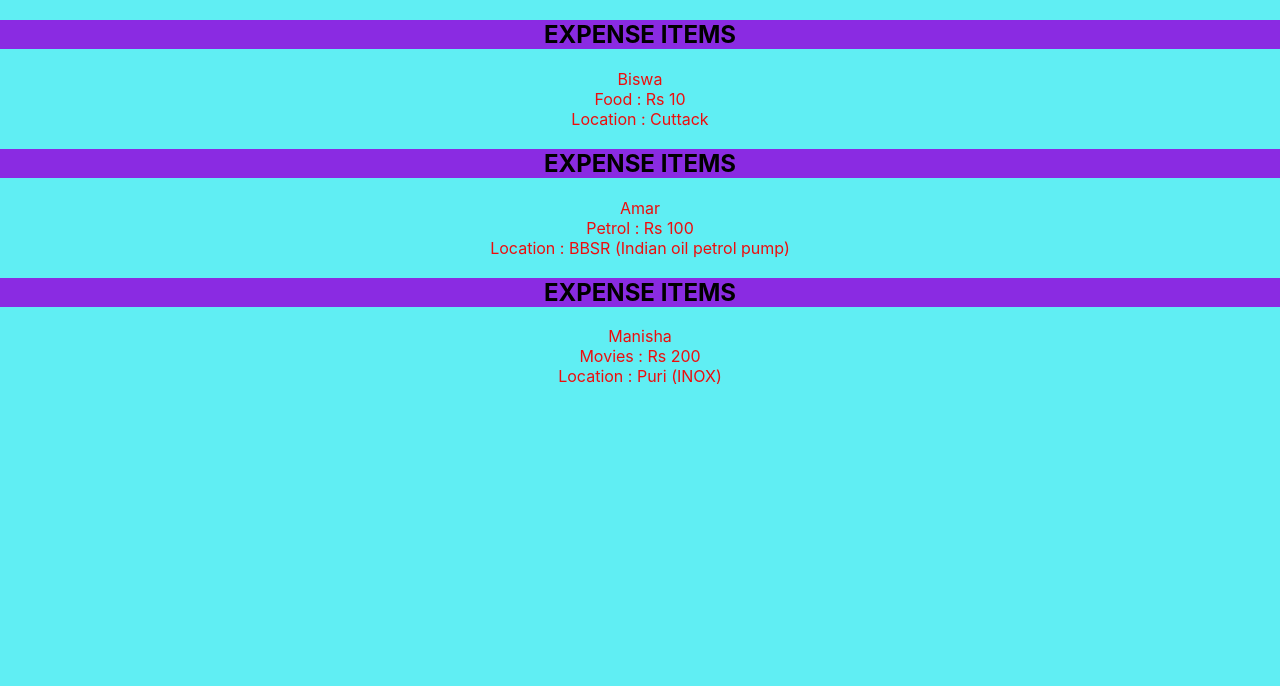
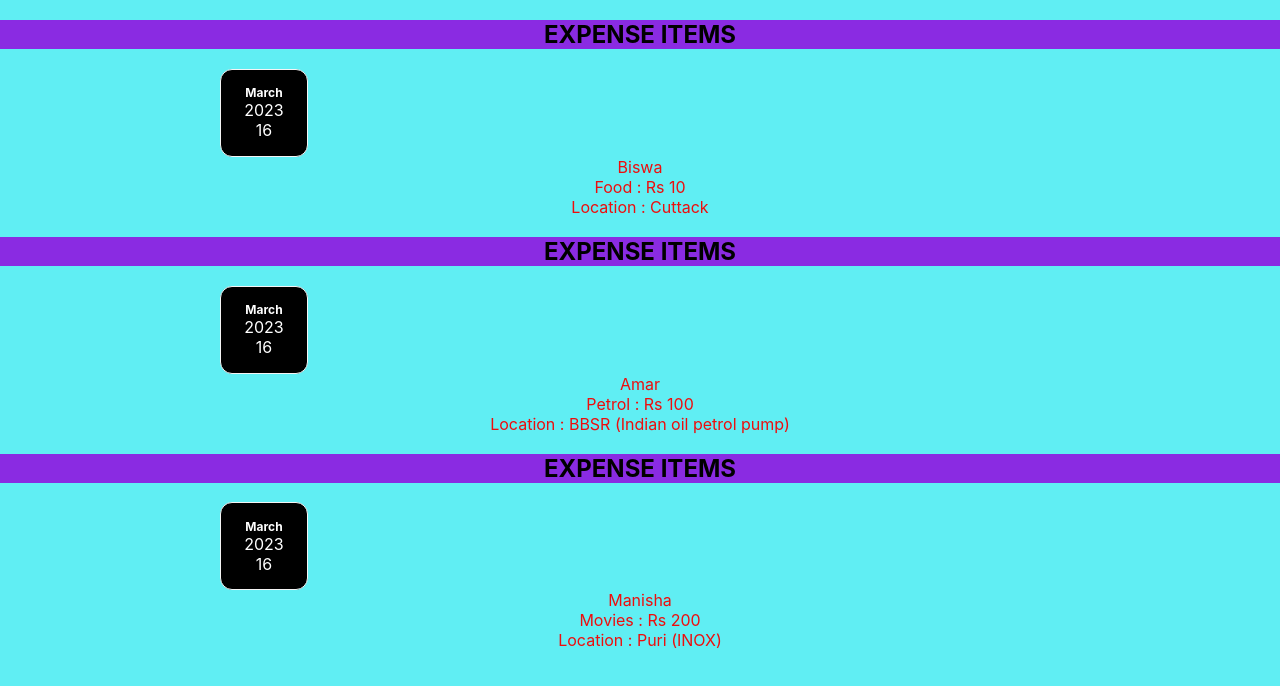
Before and after one commit to biswaa143/React-Basic, a React (Create React App) app: page / in a window 1280 px wide. Shown: the top 686 px of the page. Built offline with nearby package versions, Linux system fonts and the light colour scheme.

Commit message:
Added Date format

```diff
--- a/src/App.js
+++ b/src/App.js
@@ -6,18 +6,21 @@ function App() {
   const expenses = [
     {
       title: "Expense items",
+      date: new Date(2023, 2, 16),
       name: "Biswa",
       item: "Food : Rs 10",
       location: "Location : Cuttack",
     },
     {
       title: "Expense items",
+      date: new Date(2023, 2, 16),
       name: "Amar",
       item: "Petrol : Rs 100",
       location: "Location : BBSR (Indian oil petrol pump)",
     },
     {
       title: "Expense items",
+      date: new Date(2023, 2, 16),
       name: "Manisha",
       item: "Movies : Rs 200",
       location: "Location : Puri (INOX)",
@@ -44,21 +47,24 @@ function App() {
       <ExpenseItem
         name={expenses[0].name}
         title={expenses[0].title}
+        date={expenses[0].date}
         item={expenses[0].item}
         location={expenses[0].location}
-      ></ExpenseItem>
+      />
       <ExpenseItem
         name={expenses[1].name}
         title={expenses[1].title}
+        date={expenses[1].date}
         item={expenses[1].item}
         location={expenses[1].location}
-      ></ExpenseItem>
+      />
       <ExpenseItem
         name={expenses[2].name}
         title={expenses[2].title}
+        date={expenses[2].date}
         item={expenses[2].item}
         location={expenses[2].location}
-      ></ExpenseItem>
+      />
     </div>
   );
 }
--- /dev/null
+++ b/src/components/ExpenseDate.css
@@ -0,0 +1,18 @@
+.expense-date {
+    display:flex;
+    flex-direction: column;
+    width: 5.5rem;
+    height: 5.5rem;
+    border: 1px solid whitesmoke;
+    background-color: black;
+    color: white;
+    border-radius: 12px;
+    align-items: center;
+    justify-content: center;
+    margin-left: 220px;
+}
+
+.expense-date__month {
+    font-size: 0.75rem;
+    font-weight: bold;
+}
--- /dev/null
+++ b/src/components/ExpenseDate.js
@@ -0,0 +1,17 @@
+import './ExpenseDate.css'
+
+function ExpenseDate(props) {
+    const month = props.date.toLocaleString('en-US', {month: 'long'});
+    const day = props.date.toLocaleString('en-US', {day: '2-digit'});
+    const year = props.date.getFullYear();
+
+    return (
+        <div className="expense-date">
+        <div className="expense-date__month">{month}</div>
+        <div className="expense-date__year">{year}</div>
+        <div className="expense-date__day">{day}</div>
+      </div>
+    );
+}
+
+export default ExpenseDate;
--- a/src/components/ExpenseItems.js
+++ b/src/components/ExpenseItems.js
@@ -1,3 +1,4 @@
+import ExpenseDate from "./ExpenseDate";
 import "./ExpenseItems.css";
 
 function ExpenseItem(props) {
@@ -8,7 +9,15 @@ function ExpenseItem(props) {
         <h2>{props.title}</h2>
       </div>
       <div className="catagory">
-        <div>{props.name}<br></br>{props.item}<br></br>{props.location}</div>
+        <ExpenseDate date={props.date} />
+        <div>
+          {props.name}
+          <br></br>
+          {props.item}
+          <br></br>
+          {props.location}
+          <br></br>
+        </div>
       </div>
       {/* <div className="catagory2">
         <div>{props.item}------{props.location}</div>
```
Also changed, not shown: src/components/ExpenseDetails.js (added, +19 -0 lines), src/components/ExpenseDetails.css (added).
